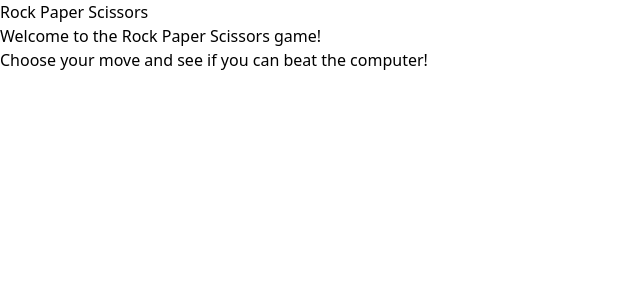
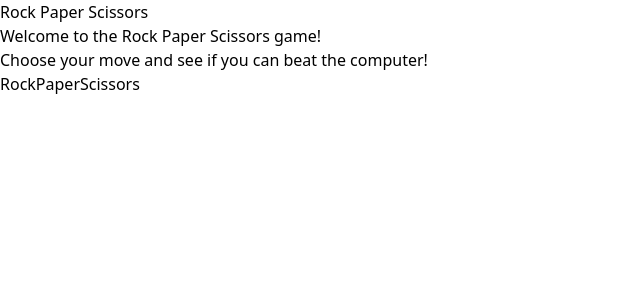
Before and after one commit to boyarkogc/20-challenges, a React (Vite) app: page /rockpaperscissors in a window 1280 px wide. Shown: the top 300 px of the page, without its empty margins (0-640 px from the left). Built offline with nearby package versions, Linux system fonts and the light colour scheme.

Commit message:
added initial elements

```diff
--- a/src/pages/RockPaperScissors.tsx
+++ b/src/pages/RockPaperScissors.tsx
@@ -1,9 +1,16 @@
 export default function RockPaperScissors() {
   return (
-    <div>
-      <h1>Rock Paper Scissors</h1>
-      <p>Welcome to the Rock Paper Scissors game!</p>
-      <p>Choose your move and see if you can beat the computer!</p>
-    </div>
+    <>
+      <div>
+        <h1>Rock Paper Scissors</h1>
+        <p>Welcome to the Rock Paper Scissors game!</p>
+        <p>Choose your move and see if you can beat the computer!</p>
+      </div>
+      <div className="flex">
+        <button>Rock</button>
+        <button>Paper</button>
+        <button>Scissors</button>
+      </div>
+    </>
   )
 }
```
